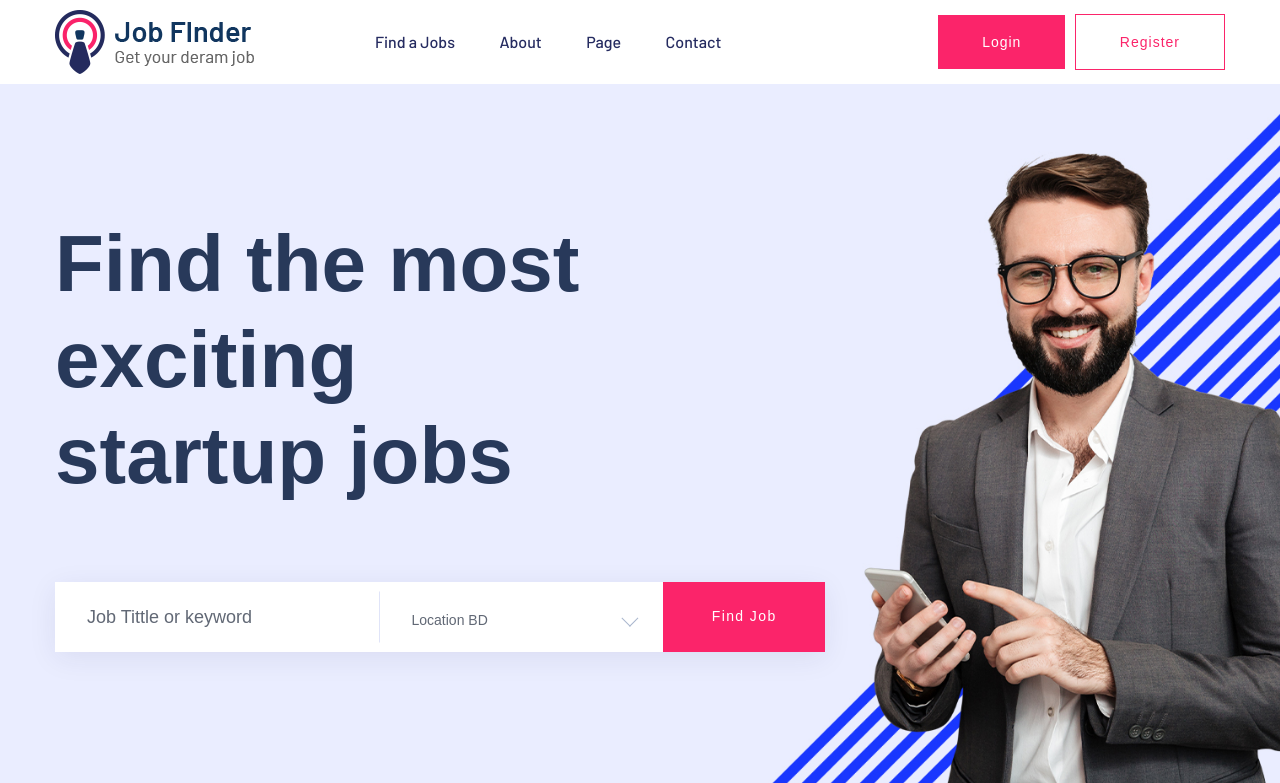
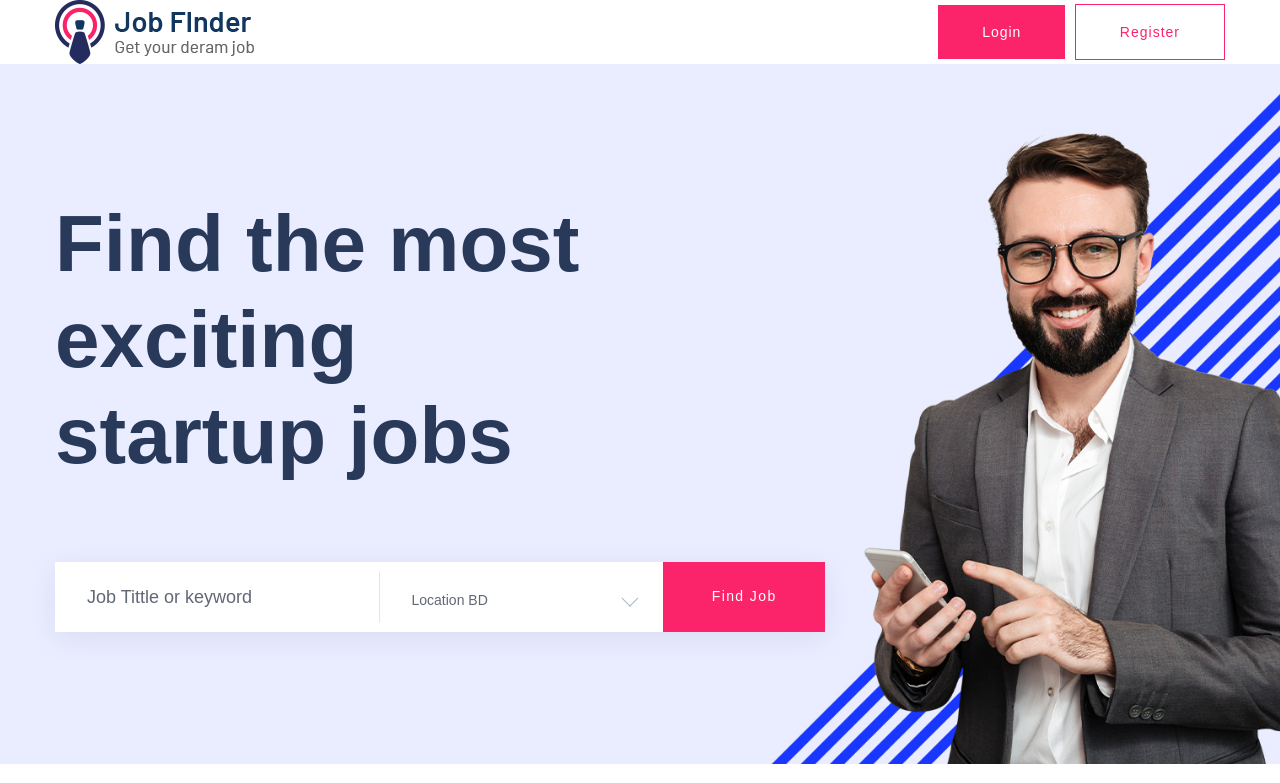
Before and after one commit to abdur-rehman-ali/instantHiring, a Django app: page / in a window 1280 px wide. Shown: the top 783 px of the page. Run offline with Django 3.2, Linux system fonts and the light colour scheme; data comes from the database, SQL or seed files in the repository; both versions use the stored data as it was after the commit; some libraries are stand-ins or nearby versions; some web fonts are replaced.

```diff
--- a/main/templates/main/layout.html
+++ b/main/templates/main/layout.html
@@ -95,9 +95,9 @@
                         {% if request.user.is_authenticated %}
                         <li><a href="{% url 'jobPost' %}">Post a job </a></li>
                         {% endif %}
-                        <li><a href="job_listing.html">Find a Jobs </a></li>
-                        <li><a href="about.html">About</a></li>
-                        <li>
+                        {% comment %} <li><a href="job_listing.html">Find a Jobs </a></li>
+                        <li><a href="about.html">About</a></li> {% endcomment %}
+                        {% comment %} <li>
                           <a href="#">Page</a>
                           <ul class="submenu">
                             <li><a href="blog.html">Blog</a></li>
@@ -106,7 +106,7 @@
                             <li><a href="job_details.html">job Details</a></li>
                           </ul>
                         </li>
-                        <li><a href="contact.html">Contact</a></li>
+                        <li><a href="contact.html">Contact</a></li> {% endcomment %}
 
 
                       </ul>
```
Also changed, not shown: db.sqlite3.
